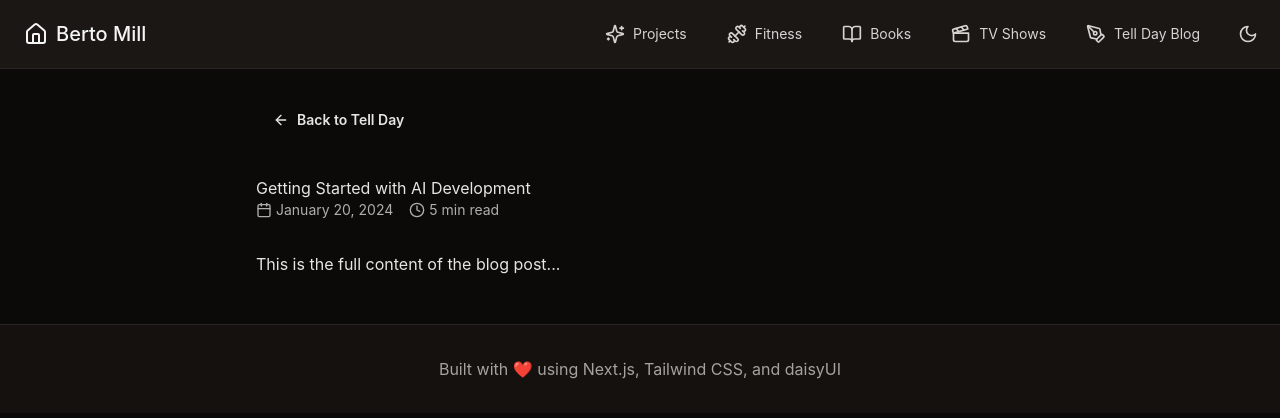
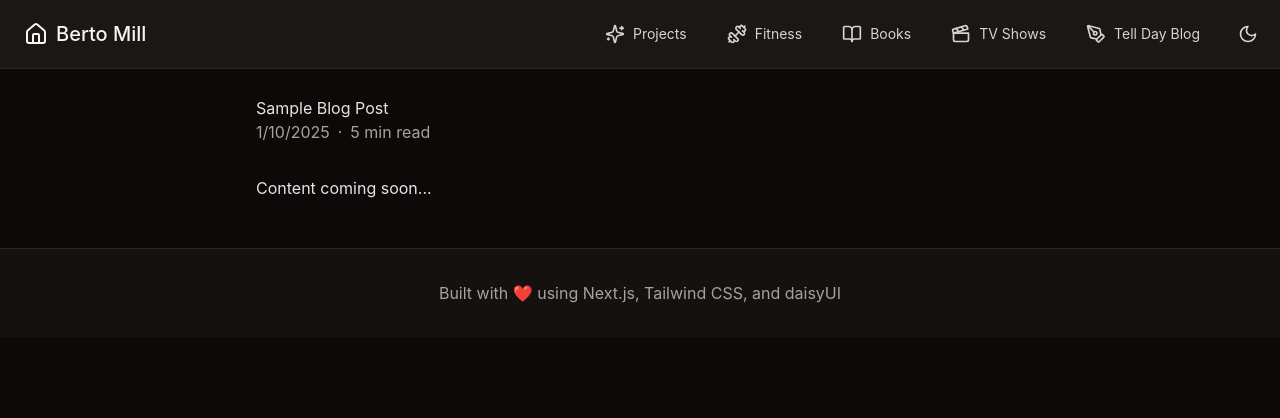
Before and after one commit to bertomill/bertomill, a Next.js app: page /blog/welcome-to-tell-day in a window 1280 px wide. Shown: the top 418 px of the page. Built offline with nearby package versions, Linux system fonts and the light colour scheme.

Commit message:
Fix: ESLint errors and build configuration, update UI components

```diff
--- a/next.config.js
+++ b/next.config.js
@@ -1,12 +1,10 @@
 /** @type {import('next').NextConfig} */
 const nextConfig = {
   reactStrictMode: true,
-  swcMinify: true,
   images: {
     domains: ['localhost'],
     unoptimized: false
   },
-  // Ensure proper handling of static assets
   output: 'standalone'
 }
 
--- a/src/pages/blog/[slug].tsx
+++ b/src/pages/blog/[slug].tsx
@@ -1,68 +1,59 @@
+import { GetStaticPaths, GetStaticProps } from 'next'
+import Layout from '../../components/Layout'
 import Head from 'next/head'
-import Layout from '../../components/Layout'
-import { PenTool, Calendar, Clock, ArrowLeft } from 'lucide-react'
-import Link from 'next/link'
 
-// This will be replaced with actual data fetching
-export async function getStaticPaths() {
+interface BlogPost {
+  slug: string
+  title: string
+  content: string
+  date: string
+  readingTime: string
+}
+
+export const getStaticPaths: GetStaticPaths = async () => {
+  // For now, return empty paths until we have actual blog posts
   return {
-    paths: [
-      { params: { slug: 'getting-started-with-ai-development' } }
-    ],
-    fallback: false
+    paths: [],
+    fallback: 'blocking'
   }
 }
 
-export async function getStaticProps({ params }: { params: { slug: string } }) {
-  // This will be replaced with actual data fetching
+export const getStaticProps: GetStaticProps = async ({ params }) => {
+  // Type the params properly
+  const { slug } = params as { slug: string }
+
+  // For now, return dummy data
   return {
     props: {
       post: {
-        title: 'Getting Started with AI Development',
-        content: 'This is the full content of the blog post...',
-        date: '2024-01-20',
+        slug,
+        title: 'Sample Blog Post',
+        content: 'Content coming soon...',
+        date: new Date().toISOString(),
         readingTime: '5 min read'
-      }
+      } as BlogPost
     }
   }
 }
 
-export default function BlogPost({ post }: any) {
+interface Props {
+  post: BlogPost
+}
+
+export default function BlogPost({ post }: Props) {
   return (
     <Layout>
       <Head>
-        <title>{post.title} - Tell Day</title>
-        <meta name="description" content={post.excerpt} />
+        <title>{post.title} - Tell Day Blog</title>
       </Head>
-
-      <article className="max-w-3xl mx-auto">
-        <Link href="/blog" className="btn btn-ghost gap-2 mb-8">
-          <ArrowLeft className="w-4 h-4" />
-          Back to Tell Day
-        </Link>
-
-        <div className="prose dark:prose-invert max-w-none">
-          <h1>{post.title}</h1>
-
-          <div className="flex items-center gap-4 text-sm opacity-75 not-prose">
-            <span className="flex items-center gap-1">
-              <Calendar className="w-4 h-4" />
-              {new Date(post.date).toLocaleDateString('en-US', {
-                year: 'numeric',
-                month: 'long',
-                day: 'numeric'
-              })}
-            </span>
-            <span className="flex items-center gap-1">
-              <Clock className="w-4 h-4" />
-              {post.readingTime}
-            </span>
-          </div>
-
-          <div className="mt-8">
-            {post.content}
-          </div>
+      <article className="prose prose-stone dark:prose-invert max-w-3xl mx-auto">
+        <h1>{post.title}</h1>
+        <div className="text-stone-400">
+          <time>{new Date(post.date).toLocaleDateString()}</time>
+          <span className="mx-2">·</span>
+          <span>{post.readingTime}</span>
         </div>
+        <div className="mt-8">{post.content}</div>
       </article>
     </Layout>
   )
--- a/src/pages/blog/index.tsx
+++ b/src/pages/blog/index.tsx
@@ -1,79 +1,61 @@
 import Head from 'next/head'
+import Layout from '../../components/Layout'
 import Link from 'next/link'
-import Layout from '../../components/Layout'
-import { PenTool, Calendar, Clock, ChevronRight } from 'lucide-react'
+import { PenTool } from 'lucide-react'
 
 interface BlogPost {
-  id: string
+  slug: string
   title: string
   excerpt: string
   date: string
   readingTime: string
-  slug: string
 }
 
-// This will be replaced with actual data from your markdown files or CMS
-const blogPosts: BlogPost[] = [
+const posts: BlogPost[] = [
   {
-    id: '1',
-    title: 'Getting Started with AI Development',
-    excerpt: 'My journey into AI development and what I've learned so far...',
-    date: '2024-01-20',
-    readingTime: '5 min read',
-    slug: 'getting-started-with-ai-development'
-  },
-  // Add more blog posts here
+    slug: 'welcome-to-tell-day',
+    title: 'Welcome to Tell Day Blog',
+    excerpt: 'A place where I share my thoughts and experiences...',
+    date: new Date().toISOString(),
+    readingTime: '2 min read'
+  }
 ]
 
 export default function Blog() {
   return (
     <Layout>
       <Head>
-        <title>Tell Day - Berto Mill</title>
-        <meta name="description" content="My daily thoughts and experiences in AI development and life" />
+        <title>Tell Day Blog - Berto Mill</title>
+        <meta name="description" content="My daily thoughts and experiences" />
       </Head>
 
-      <div className="space-y-8">
+      <div className="max-w-4xl mx-auto space-y-8 px-4">
         <div className="space-y-4">
-          <h1 className="text-4xl font-bold flex items-center gap-2">
-            <PenTool className="w-8 h-8" />
-            Tell Day
+          <h1 className="text-3xl font-medium flex items-center gap-2">
+            <PenTool className="w-6 h-6 text-emerald-500" />
+            Tell Day Blog
           </h1>
-          <p className="text-lg opacity-90">
-            Welcome to Tell Day - where I share my daily journey, thoughts, and discoveries.
+          <p className="text-lg text-stone-400">
+            Sharing my daily thoughts and experiences
           </p>
         </div>
 
-        <div className="grid gap-6">
-          {blogPosts.map((post) => (
+        <div className="space-y-8">
+          {posts.map((post) => (
             <Link
-              key={post.id}
+              key={post.slug}
               href={`/blog/${post.slug}`}
-              className="card bg-base-100 shadow-lg hover:shadow-xl transition-all"
+              className="block"
             >
-              <div className="card-body">
-                <h2 className="card-title text-2xl">{post.title}</h2>
-                <p className="opacity-75">{post.excerpt}</p>
-                <div className="flex items-center gap-4 mt-4 text-sm opacity-75">
-                  <span className="flex items-center gap-1">
-                    <Calendar className="w-4 h-4" />
-                    {new Date(post.date).toLocaleDateString('en-US', {
-                      year: 'numeric',
-                      month: 'long',
-                      day: 'numeric'
-                    })}
-                  </span>
-                  <span className="flex items-center gap-1">
-                    <Clock className="w-4 h-4" />
-                    {post.readingTime}
-                  </span>
+              <article className="radix-card p-6 space-y-4 hover:bg-stone-800/50">
+                <h2 className="text-2xl font-medium text-stone-100">{post.title}</h2>
+                <p className="text-stone-400">{post.excerpt}</p>
+                <div className="text-sm text-stone-500">
+                  <time>{new Date(post.date).toLocaleDateString()}</time>
+                  <span className="mx-2">·</span>
+                  <span>{post.readingTime}</span>
                 </div>
-                <div className="card-actions justify-end mt-4">
-                  <span className="text-primary flex items-center gap-1">
-                    Read more <ChevronRight className="w-4 h-4" />
-                  </span>
-                </div>
-              </div>
+              </article>
             </Link>
           ))}
         </div>
--- a/src/pages/index.tsx
+++ b/src/pages/index.tsx
@@ -1,41 +1,33 @@
 import Head from 'next/head'
 import Link from 'next/link'
 import Layout from '../components/Layout'
-import {
-  Code2,
-  Dumbbell,
-  BookOpen,
-  Clapperboard,
-  Sparkles,
-  PenTool,
-} from 'lucide-react'
+import { Sparkles, Dumbbell, BookOpen, Clapperboard, PenTool } from 'lucide-react'
 
 export default function Home() {
   return (
     <Layout>
       <Head>
-        <title>Berto Mill - AI Developer</title>
-        <meta name="description" content="AI Application Developer showcasing projects, fitness journey, books, and entertainment" />
+        <title>Berto Mill - Personal Website</title>
+        <meta name="description" content="Welcome to my personal website where I share my interests and projects" />
       </Head>
 
-      <div className="space-y-16">
-        <div className="text-center space-y-6">
-          <h1 className="text-5xl font-bold">
-            Hey, I'm Berto Mill
-          </h1>
-          <p className="text-xl opacity-90 max-w-2xl mx-auto">
-            I'm an AI Application Developer passionate about building intelligent applications that solve real problems.
-            When I'm not coding, I love staying fit, reading, and discovering great shows.
+      <div className="max-w-4xl mx-auto space-y-12 px-4">
+        <section className="space-y-4">
+          <h1 className="text-4xl font-bold">Welcome!</h1>
+          <p className="text-xl text-stone-400">
+            Here&apos;s what I&apos;m passionate about...
           </p>
-        </div>
+        </section>
 
         <div className="grid grid-cols-1 md:grid-cols-2 gap-6">
-          <Link href="/projects" className="card bg-base-100 shadow-xl hover:shadow-2xl transition-all">
-            <div className="card-body">
-              <Sparkles className="w-8 h-8 mb-4" />
-              <h2 className="card-title">AI Projects</h2>
-              <p className="opacity-75">Explore my collection of AI applications and projects, including deployed solutions on Vercel.</p>
-            </div>
+          <Link href="/projects" className="radix-card p-6 space-y-4 hover:bg-stone-800/50">
+            <h2 className="text-2xl font-medium flex items-center gap-2">
+              <Sparkles className="w-6 h-6 text-emerald-500" />
+              AI Projects
+            </h2>
+            <p className="text-stone-400">
+              Explore my AI applications that I&apos;ve built to solve real-world problems.
+            </p>
           </Link>
 
           <Link href="/fitness" className="card bg-base-100 shadow-xl hover:shadow-2xl transition-all">
--- a/src/pages/projects.tsx
+++ b/src/pages/projects.tsx
@@ -1,6 +1,7 @@
 import Head from 'next/head'
 import Layout from '../components/Layout'
 import { ExternalLink, Github, Sparkles, Database, Bot } from 'lucide-react'
+import Image from 'next/image'
 
 interface Project {
   title: string
@@ -67,10 +68,11 @@ export default function Projects() {
                 {project.image && (
                   <div className="md:w-1/3 border-b md:border-b-0 md:border-r border-stone-800">
                     <div className="relative aspect-video md:aspect-square">
-                      <img
+                      <Image
                         src={project.image}
                         alt={project.title}
-                        className="absolute inset-0 w-full h-full object-cover"
+                        fill
+                        className="object-cover"
                       />
                     </div>
                   </div>
```
Also changed, not shown: .eslintrc.json (added).
